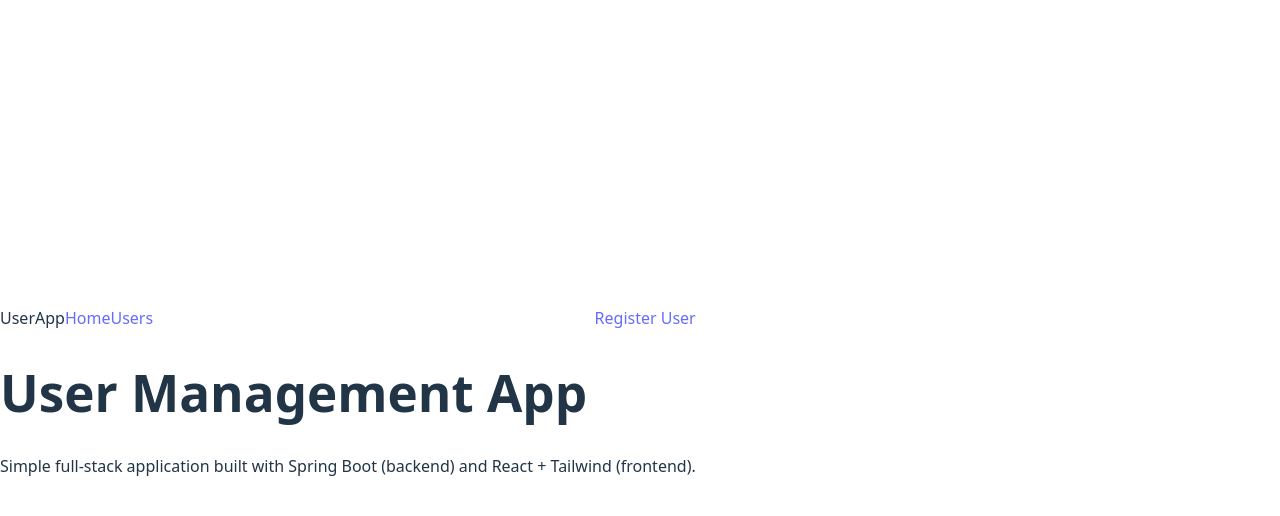
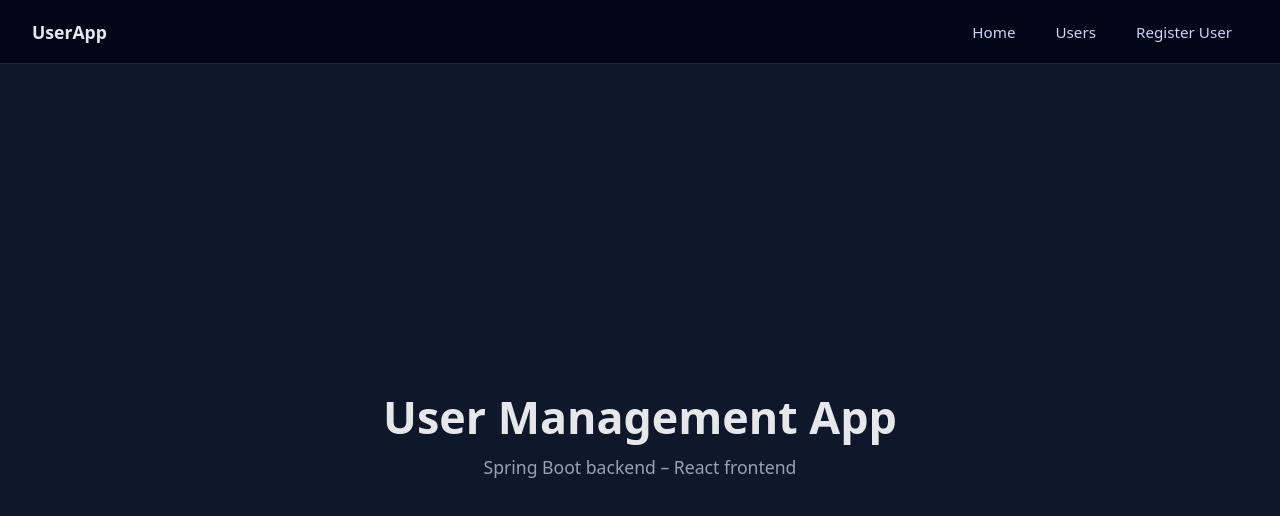
Before and after one commit to Dimigkek/userapp-frontend, a React (Vite) app: page / in a window 1280 px wide. Shown: the top 516 px of the page. Built offline with nearby package versions, Linux system fonts and the light colour scheme.

Commit message:
added axios, removed tailwind and added register user

```diff
--- a/package.json
+++ b/package.json
@@ -10,23 +10,20 @@
     "preview": "vite preview"
   },
   "dependencies": {
+    "axios": "^1.13.4",
     "react": "^19.2.0",
     "react-dom": "^19.2.0",
     "react-router-dom": "^7.13.0"
   },
   "devDependencies": {
     "@eslint/js": "^9.39.1",
-    "@tailwindcss/postcss": "^4.1.18",
     "@types/react": "^19.2.5",
     "@types/react-dom": "^19.2.3",
     "@vitejs/plugin-react-swc": "^4.2.2",
-    "autoprefixer": "^10.4.24",
     "eslint": "^9.39.1",
     "eslint-plugin-react-hooks": "^7.0.1",
     "eslint-plugin-react-refresh": "^0.4.24",
     "globals": "^16.5.0",
-    "postcss": "^8.5.6",
-    "tailwindcss": "^4.1.18",
     "vite": "^7.2.4"
   }
 }
--- a/postcss.config.js
+++ /dev/null
@@ -1,6 +0,0 @@
-export default {
-    plugins: {
-        '@tailwindcss/postcss': {},
-        autoprefixer: {},
-    },
-}
--- /dev/null
+++ b/src/api/axios.js
@@ -0,0 +1,7 @@
+import axios from "axios";
+
+const api = axios.create({
+    baseURL: "http://localhost:8080/api",
+});
+
+export default api;
--- /dev/null
+++ b/src/api/userApi.js
@@ -0,0 +1,5 @@
+import api from "./axios";
+
+export const getUsers = () => api.get("/users");
+
+export const createUser = (data) => api.post("/users", data);
--- a/src/components/Navbar.jsx
+++ b/src/components/Navbar.jsx
@@ -2,23 +2,17 @@ import { Link } from "react-router-dom";
 
 export default function Navbar() {
     return (
-        <nav className="bg-gray-900 text-white px-6 py-4 flex items-center gap-6 shadow">
-            <span className="font-semibold text-lg">UserApp</span>
+        <nav className="navbar">
+            <div className="navbar-left">
+                <span className="logo">UserApp</span>
+            </div>
 
-            <Link to="/" className="hover:text-gray-300">
-                Home
-            </Link>
+            <div className="navbar-right">
+                <a href="/">Home</a>
+                <a href="/users">Users</a>
+                <a href="/register">Register User</a>
+            </div>
+        </nav>
 
-            <Link to="/users" className="hover:text-gray-300">
-                Users
-            </Link>
-
-            <Link
-                to="/users/new"
-                className="ml-auto bg-blue-600 px-4 py-2 rounded hover:bg-blue-500"
-            >
-                Register User
-            </Link>
-        </nav>
     );
 }
--- a/src/index.css
+++ b/src/index.css
@@ -1,71 +1,150 @@
-:root {
-  font-family: system-ui, Avenir, Helvetica, Arial, sans-serif;
-  line-height: 1.5;
-  font-weight: 400;
 
-  color-scheme: light dark;
-  color: rgba(255, 255, 255, 0.87);
-  background-color: #242424;
+* {
+    box-sizing: border-box;
+    margin: 0;
+    padding: 0;
+}
 
-  font-synthesis: none;
-  text-rendering: optimizeLegibility;
-  -webkit-font-smoothing: antialiased;
-  -moz-osx-font-smoothing: grayscale;
+body {
+    font-family: system-ui, -apple-system, BlinkMacSystemFont, sans-serif;
+    background-color: #0f172a; /* slate-900 */
+    color: #e5e7eb; /* gray-200 */
+    min-height: 100vh;
 }
 
 a {
-  font-weight: 500;
-  color: #646cff;
-  text-decoration: inherit;
-}
-a:hover {
-  color: #535bf2;
+    color: #60a5fa;
+    text-decoration: none;
+    margin-right: 1rem;
 }
 
-body {
-  margin: 0;
-  display: flex;
-  place-items: center;
-  min-width: 320px;
-  min-height: 100vh;
+a:hover {
+    text-decoration: underline;
+}
+
+.container {
+    max-width: 1000px;
+    margin: 0 auto;
+    padding: 2rem;
 }
 
 h1 {
-  font-size: 3.2em;
-  line-height: 1.1;
+    font-size: 2.2rem;
+    margin-bottom: 1rem;
 }
 
-button {
-  border-radius: 8px;
-  border: 1px solid transparent;
-  padding: 0.6em 1.2em;
-  font-size: 1em;
-  font-weight: 500;
-  font-family: inherit;
-  background-color: #1a1a1a;
-  cursor: pointer;
-  transition: border-color 0.25s;
-}
-button:hover {
-  border-color: #646cff;
-}
-button:focus,
-button:focus-visible {
-  outline: 4px auto -webkit-focus-ring-color;
+h2 {
+    font-size: 1.5rem;
+    margin-bottom: 1rem;
 }
 
-@media (prefers-color-scheme: light) {
-  :root {
-    color: #213547;
-    background-color: #ffffff;
-  }
-  a:hover {
-    color: #747bff;
-  }
-  button {
-    background-color: #f9f9f9;
-  }
+.card {
+    background-color: #020617;
+    border: 1px solid #1e293b;
+    border-radius: 8px;
+    padding: 1.5rem;
+    margin-bottom: 1.5rem;
 }
-@tailwind base;
-@tailwind components;
-@tailwind utilities;
+
+table {
+    width: 100%;
+    border-collapse: collapse;
+    margin-top: 1rem;
+}
+
+th, td {
+    padding: 0.75rem;
+    border-bottom: 1px solid #1e293b;
+    text-align: left;
+}
+
+th {
+    color: #93c5fd;
+    font-weight: 600;
+}
+
+.form-group {
+    margin-bottom: 1rem;
+}
+
+label {
+    display: block;
+    margin-bottom: 0.25rem;
+    font-size: 0.9rem;
+    color: #cbd5f5;
+}
+
+input, select {
+    width: 100%;
+    padding: 0.5rem;
+    background-color: #020617;
+    border: 1px solid #1e293b;
+    border-radius: 6px;
+    color: #e5e7eb;
+}
+
+input:focus, select:focus {
+    outline: none;
+    border-color: #60a5fa;
+}
+
+/* === BUTTONS === */
+button {
+    background-color: #2563eb;
+    color: white;
+    border: none;
+    padding: 0.6rem 1.2rem;
+    border-radius: 6px;
+    cursor: pointer;
+}
+
+button:hover {
+    background-color: #1d4ed8;
+}
+/* === NAVBAR === */
+.navbar {
+    height: 64px;
+    background-color: #020617;
+    border-bottom: 1px solid #1e293b;
+
+    display: flex;
+    align-items: center;
+    justify-content: space-between;
+
+    padding: 0 2rem;
+}
+
+.logo {
+    font-weight: 600;
+    font-size: 1.1rem;
+    color: #e5e7eb;
+}
+
+.navbar-right a {
+    margin-left: 1.5rem;
+    font-size: 0.95rem;
+    color: #cbd5f5;
+}
+
+.navbar-right a:hover {
+    color: #60a5fa;
+}
+
+.hero {
+    min-height: calc(100vh - 64px);
+    display: flex;
+    flex-direction: column;
+    align-items: center;
+    justify-content: center;
+    text-align: center;
+}
+
+.hero h1 {
+    font-size: 2.8rem;
+    margin-bottom: 0.5rem;
+}
+
+.hero p {
+    font-size: 1.1rem;
+    color: #94a3b8;
+}
--- a/src/pages/Home.jsx
+++ b/src/pages/Home.jsx
@@ -1,11 +1,8 @@
 export default function Home() {
     return (
-        <div className="p-10">
-            <h1 className="text-4xl font-bold mb-4">User Management App</h1>
-            <p className="text-gray-400 max-w-xl">
-                Simple full-stack application built with Spring Boot (backend) and
-                React + Tailwind (frontend).
-            </p>
+        <div className="hero">
+            <h1>User Management App</h1>
+            <p>Spring Boot backend – React frontend</p>
         </div>
     );
 }
--- a/src/pages/Users.jsx
+++ b/src/pages/Users.jsx
@@ -1,7 +1,50 @@
+import { useEffect, useState } from "react";
+import { getUsers } from "../api/userApi";
+
 export default function Users() {
+    const [users, setUsers] = useState([]);
+    const [loading, setLoading] = useState(true);
+
+    useEffect(() => {
+        getUsers()
+            .then(res => {
+                setUsers(res.data);
+            })
+            .catch(err => {
+                console.error(err);
+                alert("Failed to load users");
+            })
+            .finally(() => setLoading(false));
+    }, []);
+
+    if (loading) {
+        return <div className="p-6">Loading...</div>;
+    }
+
     return (
         <div className="p-6">
-            <h1 className="text-xl font-bold">Users</h1>
+            <h2 className="text-2xl font-bold mb-4">Users</h2>
+
+            <table className="w-full border border-gray-700">
+                <thead className="bg-gray-800">
+                <tr>
+                    <th className="p-2 border">Name</th>
+                    <th className="p-2 border">Surname</th>
+                    <th className="p-2 border">Gender</th>
+                    <th className="p-2 border">Birthdate</th>
+                </tr>
+                </thead>
+                <tbody>
+                {users.map(u => (
+                    <tr key={u.id} className="hover:bg-gray-900">
+                        <td className="p-2 border">{u.name}</td>
+                        <td className="p-2 border">{u.surname}</td>
+                        <td className="p-2 border">{u.gender}</td>
+                        <td className="p-2 border">{u.birthdate}</td>
+                    </tr>
+                ))}
+                </tbody>
+            </table>
         </div>
     );
 }
--- a/tailwind.config.js
+++ /dev/null
@@ -1,11 +0,0 @@
-/** @type {import('tailwindcss').Config} */
-export default {
-    content: [
-        "./index.html",
-        "./src/**/*.{js,ts,jsx,tsx}",
-    ],
-    theme: {
-        extend: {},
-    },
-    plugins: [],
-}
```
Also changed, not shown: src/pages/RegisterUser.jsx (added, +56 -0 lines), 1 other file (tests, documents, lock files or other folders).
